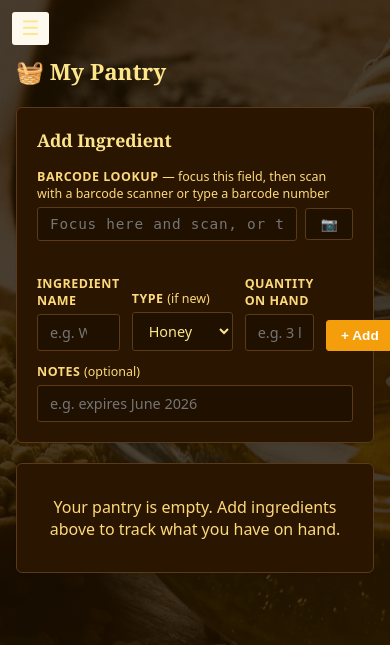
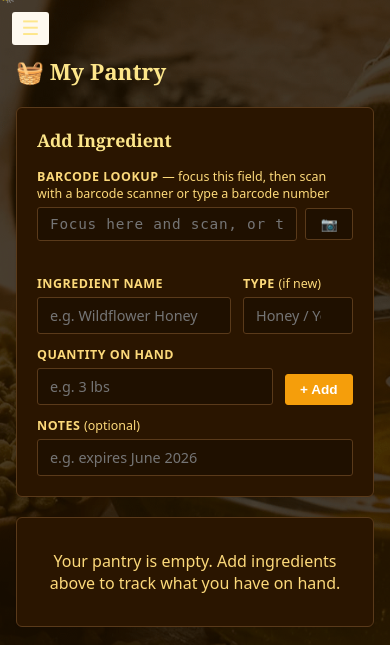
Before and after one commit to daytonjones/Skal, a Django app: page /pantry/ in a window 390 px wide. Shown: the top 645 px of the page. Run offline with Django 5.2, Linux system fonts and the light colour scheme; the visitor is signed in with stand-in values (Sample User, id 1); data comes from the database, SQL or seed files in the repository; data that the repository does not hold is empty.

Commit message:
fix: pantry form usability — caret visibility, type input, responsive grid
- caret-color: var(--amber-600) on all inputs so text insertion cursor is
  visible in dark mode (cursor:none hides mouse cursor but caret-color
  controls the blinking text cursor independently)
- TYPE field: select → text input + datalist so users can type freely;
  datalist offers Honey/Yeast/Additive as autocomplete suggestions
- View: maps free-text type ("Honey", "honey", "HONEY") to choice value;
  falls back to TYPE_ADDITIVE for unknown values
- Grid: grid → flex-wrap so columns stack gracefully on narrow viewports
  (min-width on each field, button never gets crushed)
- Tilt Pro hydrometer integration saved to project memory as future TODO

Co-Authored-By: Claude Sonnet 4.6 <noreply@anthropic.com>

```diff
--- a/apps/pantry/views.py
+++ b/apps/pantry/views.py
@@ -36,9 +36,17 @@ class PantryView(LoginRequiredMixin, View):
 
     def post(self, request):
         name = request.POST.get('ingredient_name', '').strip()
-        ing_type = request.POST.get('ingredient_type', Ingredient.TYPE_ADDITIVE)
         quantity = request.POST.get('quantity', '').strip()
         notes = request.POST.get('notes', '').strip()
+
+        # Accept label ("Honey") or value ("honey"); default to additive
+        _label_map = {label.lower(): val for val, label in Ingredient.TYPE_CHOICES}
+        _type_raw = request.POST.get('ingredient_type', '').strip().lower()
+        ing_type = (
+            _label_map.get(_type_raw)
+            or (_type_raw if _type_raw in dict(Ingredient.TYPE_CHOICES) else None)
+            or Ingredient.TYPE_ADDITIVE
+        )
 
         if not name:
             messages.error(request, "Please enter an ingredient name.")
--- a/static/css/styles.css
+++ b/static/css/styles.css
@@ -407,6 +407,7 @@ textarea {
   border: 1px solid var(--border);
   border-radius: var(--radius-sm);
   transition: border-color 0.15s, box-shadow 0.15s;
+  caret-color: var(--amber-600);
 }
 
 input:focus, select:focus, textarea:focus {
--- a/templates/pantry/index.html
+++ b/templates/pantry/index.html
@@ -26,8 +26,8 @@
     </div>
 
     <!-- Ingredient name + type + quantity -->
-    <div style="display:grid;grid-template-columns:2fr 1fr 1fr auto;gap:0.75rem;align-items:end;">
-      <div class="form-group" style="margin-bottom:0;">
+    <div style="display:flex;flex-wrap:wrap;gap:0.75rem;align-items:flex-end;">
+      <div class="form-group" style="margin-bottom:0;flex:2;min-width:160px;">
         <label>Ingredient name</label>
         <input type="text" name="ingredient_name" id="ingredient-name-input"
                list="ingredient-list" placeholder="e.g. Wildflower Honey"
@@ -38,19 +38,21 @@
           {% endfor %}
         </datalist>
       </div>
-      <div class="form-group" style="margin-bottom:0;">
+      <div class="form-group" style="margin-bottom:0;flex:1;min-width:110px;">
         <label>Type <span style="font-weight:400;text-transform:none;letter-spacing:0;">(if new)</span></label>
-        <select name="ingredient_type" style="width:auto;">
+        <input type="text" name="ingredient_type" list="ingredient-type-list"
+               placeholder="Honey / Yeast / Additive" autocomplete="off">
+        <datalist id="ingredient-type-list">
           {% for value, label in ingredient_types %}
-            <option value="{{ value }}">{{ label }}</option>
+            <option value="{{ label }}">
           {% endfor %}
-        </select>
+        </datalist>
       </div>
-      <div class="form-group" style="margin-bottom:0;">
+      <div class="form-group" style="margin-bottom:0;flex:1;min-width:110px;">
         <label>Quantity on hand</label>
         <input type="text" name="quantity" placeholder="e.g. 3 lbs">
       </div>
-      <div>
+      <div style="flex-shrink:0;">
         <button type="submit" class="btn btn-primary">+ Add</button>
       </div>
     </div>
```
